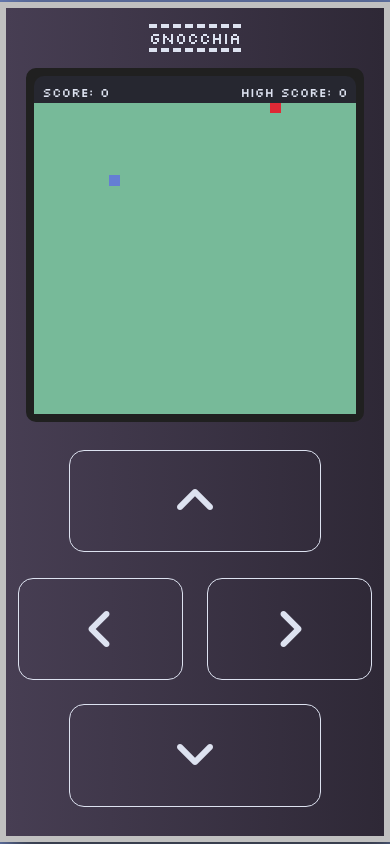
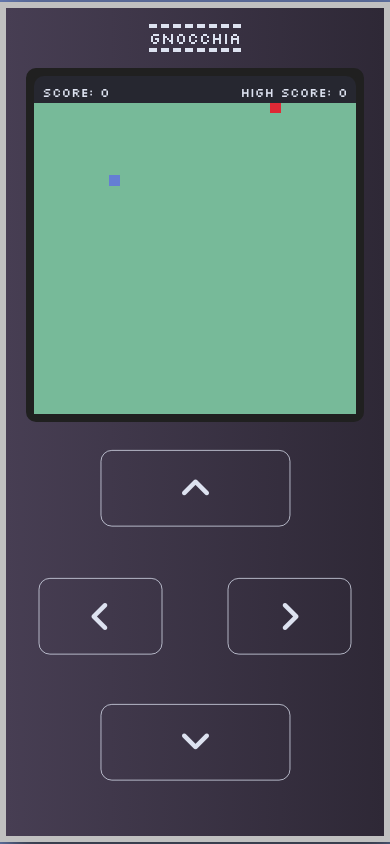
Before and after one commit to JordanPCox/browser-game, a plain HTML site: page index.html in a window 390 px wide. Drawn offline with Linux system fonts and the light colour scheme.

Commit message:
Changed controls scaling to test for mobile.

```diff
--- a/assets/style.css
+++ b/assets/style.css
@@ -114,6 +114,8 @@ body {
     flex-direction: column;
 }
 .controls i {
+    transform: scale(75%);
+    transform-origin: top;
     padding: 12px;
     margin: 12px;
     width: 2em;
```
